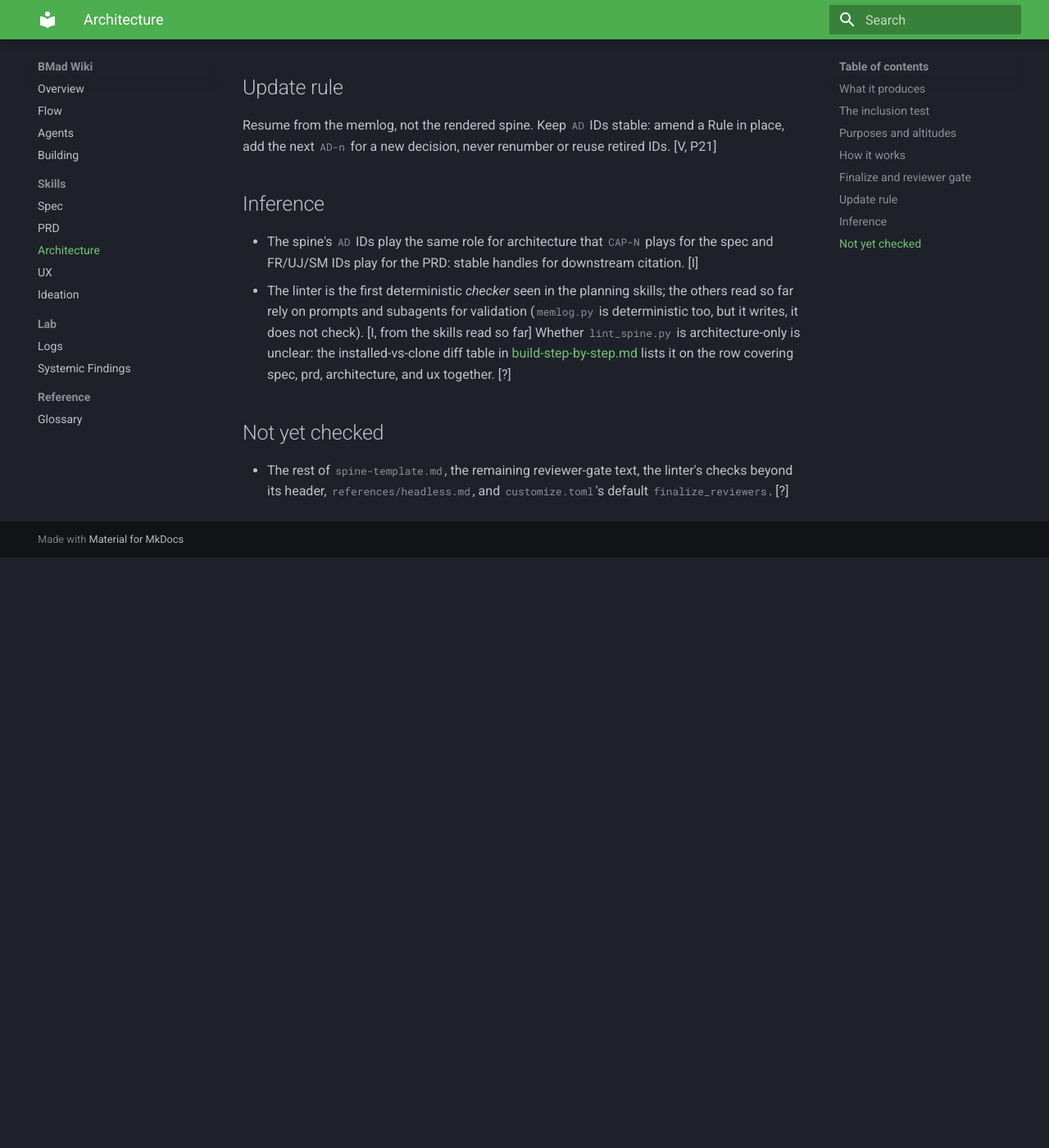
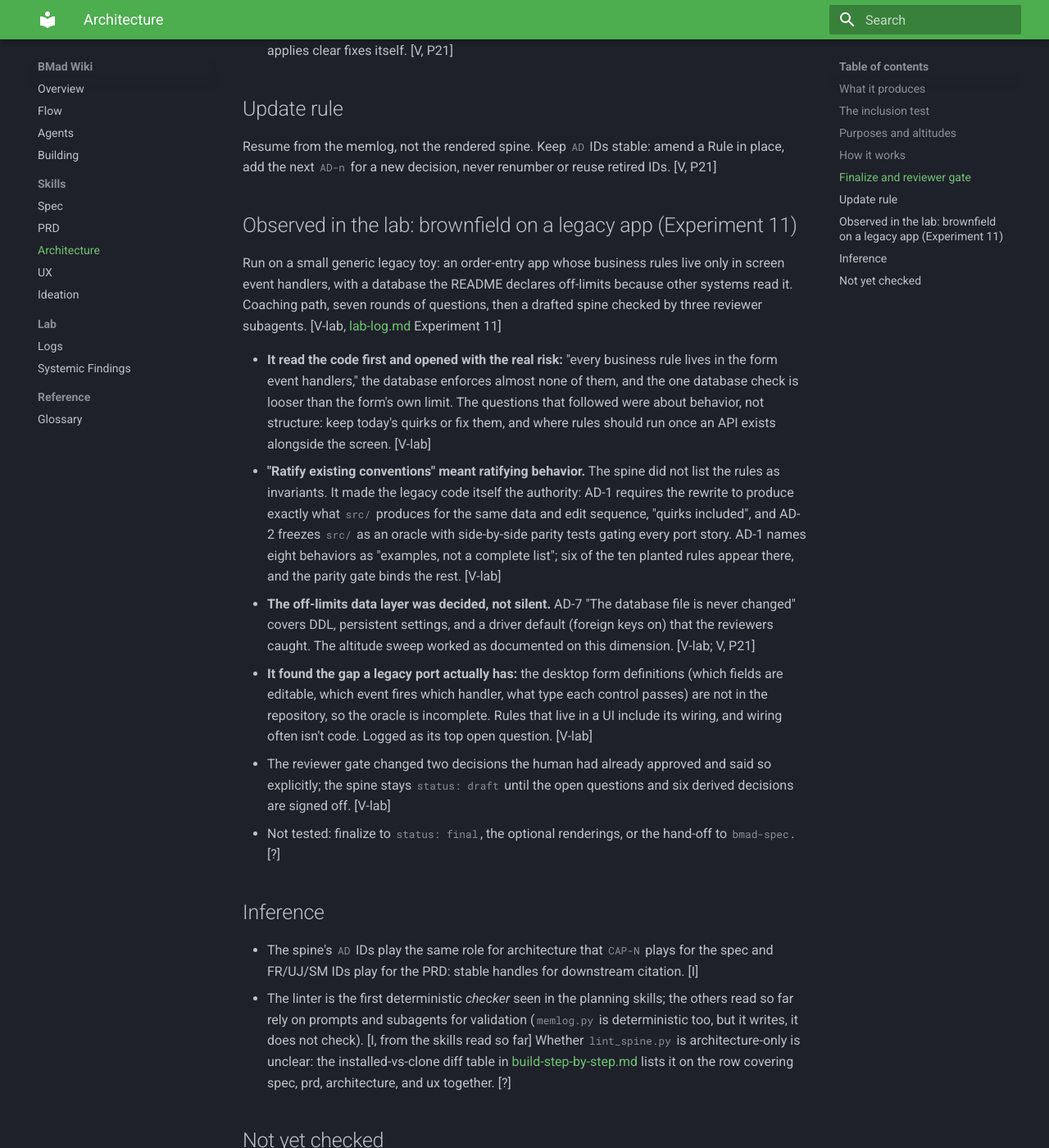
Before and after one commit to ctupper/woods-walks, an MkDocs documentation site: the page built from docs/bmad/architecture-skill.md, in a window 1280 px wide and 1400 px high, scrolled down 2569 px. Shown: the whole window at 82% size. Built offline with MkDocs 1.6.1 and Material for MkDocs 9.7.7, drawn with Linux system fonts in a browser that asks for light colours; before the commit the page ends 3249 px from its top, so only the background shows below that; some of the changed text lies outside the part shown.

Commit message:
docs: auto-sync BMad wiki (architecture-skill.md, lab-log.md)

```diff
--- a/docs/bmad/architecture-skill.md
+++ b/docs/bmad/architecture-skill.md
@@ -1,6 +1,6 @@
 # `bmad-architecture`: The Architecture Spine
 
-*Describes BMAD-METHOD v6.12.0. Source: `skills/bmad-architecture/` (P21, see `../sources.md`): `SKILL.md`, first ~70 lines of `assets/spine-template.md`, first ~25 lines of `references/reviewer-gate.md` and of `scripts/lint_spine.py`. Tags: [V, P21] traced to those files, [I] inferred, [?] unclear. Not run in a lab. Written unattended 2026-09-19; reviewed by Carl 2026-09-24.*
+*Describes BMAD-METHOD v6.12.0. Source: `skills/bmad-architecture/` (P21, see `../sources.md`): `SKILL.md`, first ~70 lines of `assets/spine-template.md`, first ~25 lines of `references/reviewer-gate.md` and of `scripts/lint_spine.py`. Tags: [V, P21] traced to those files, [I] inferred, [?] unclear, [V-lab] observed in a lab run. Run in the lab once (Experiment 11, brownfield, see [lab-log.md](lab-log.md)). Written unattended 2026-09-19; reviewed by Carl 2026-09-24; lab section added 2026-10-02.*
 
 *Release check: read from the clone's `skills/` path. The installed-vs-clone diff (2026-09-19) found this skill differs from the `v6.12.0` release only in `SKILL.md` activation lines (the release loads `user_name`/language and greets by name) and `lint_spine.py` formatting plus Python floor (3.10 release, 3.11 clone); substantive claims stand at the release. See [build-step-by-step.md](build-step-by-step.md), last section.*
 
@@ -43,6 +43,17 @@ An **architecture spine** (`ARCHITECTURE-SPINE.md`): a "consistency contract" fi
 
 Resume from the memlog, not the rendered spine. Keep `AD` IDs stable: amend a Rule in place, add the next `AD-n` for a new decision, never renumber or reuse retired IDs. [V, P21]
 
+## Observed in the lab: brownfield on a legacy app (Experiment 11)
+
+Run on a small generic legacy toy: an order-entry app whose business rules live only in screen event handlers, with a database the README declares off-limits because other systems read it. Coaching path, seven rounds of questions, then a drafted spine checked by three reviewer subagents. [V-lab, [lab-log.md](lab-log.md) Experiment 11]
+
+- **It read the code first and opened with the real risk:** "every business rule lives in the form event handlers," the database enforces almost none of them, and the one database check is looser than the form's own limit. The questions that followed were about behavior, not structure: keep today's quirks or fix them, and where rules should run once an API exists alongside the screen. [V-lab]
+- **"Ratify existing conventions" meant ratifying behavior.** The spine did not list the rules as invariants. It made the legacy code itself the authority: AD-1 requires the rewrite to produce exactly what `src/` produces for the same data and edit sequence, "quirks included", and AD-2 freezes `src/` as an oracle with side-by-side parity tests gating every port story. AD-1 names eight behaviors as "examples, not a complete list"; six of the ten planted rules appear there, and the parity gate binds the rest. [V-lab]
+- **The off-limits data layer was decided, not silent.** AD-7 "The database file is never changed" covers DDL, persistent settings, and a driver default (foreign keys on) that the reviewers caught. The altitude sweep worked as documented on this dimension. [V-lab; V, P21]
+- **It found the gap a legacy port actually has:** the desktop form definitions (which fields are editable, which event fires which handler, what type each control passes) are not in the repository, so the oracle is incomplete. Rules that live in a UI include its wiring, and wiring often isn't code. Logged as its top open question. [V-lab]
+- The reviewer gate changed two decisions the human had already approved and said so explicitly; the spine stays `status: draft` until the open questions and six derived decisions are signed off. [V-lab]
+- Not tested: finalize to `status: final`, the optional renderings, or the hand-off to `bmad-spec`. [?]
+
 ## Inference
 
 - The spine's `AD` IDs play the same role for architecture that `CAP-N` plays for the spec and FR/UJ/SM IDs play for the PRD: stable handles for downstream citation. [I]
```
Also changed, not shown: docs/bmad/lab-log.md (+4 -2 lines).
